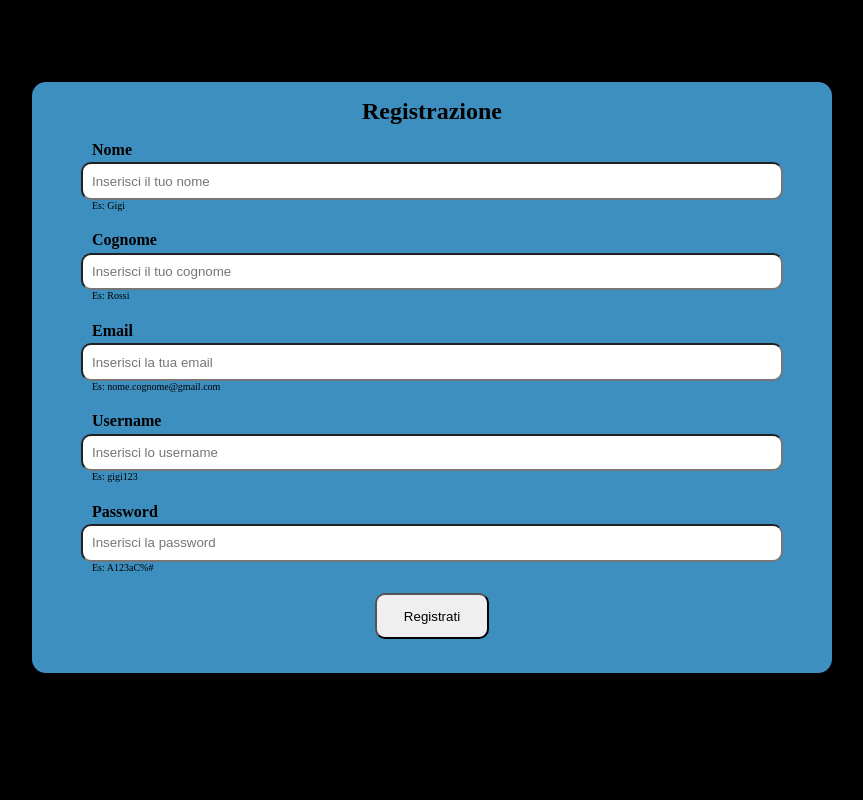
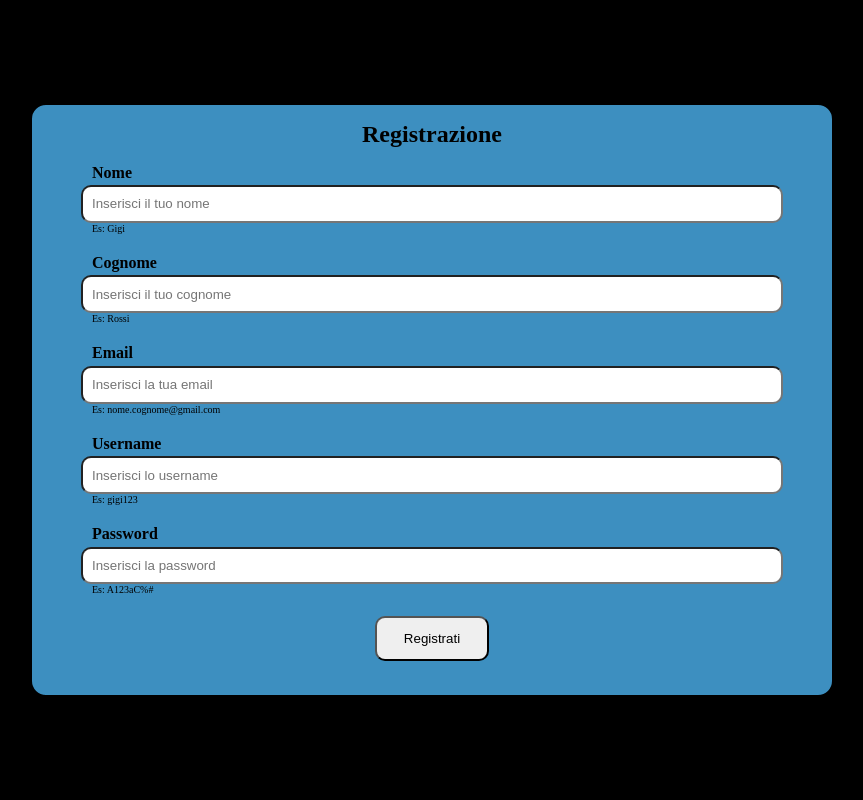
Before and after one commit to MatteoSquarz/GameHub, a PHP site: page /registrazione.html in a window 1280 px wide. Shown: the whole page, without its empty margins (208-1071 px from the left). Run offline with PHP 8.4, Linux system fonts and the light colour scheme.

Commit message:
Centrato il form

```diff
--- a/style.css
+++ b/style.css
@@ -327,7 +327,7 @@ footer {
     display: flex;
     flex-direction: column;
     align-items: center;
-    margin: 5em 0;
+    margin: auto;
     /*box-shadow: 0.5em 0.5em 0.5em 0.5em #074a85;*/
     border-radius: 1em;
     background-color: var(--loginformcolor);
```
